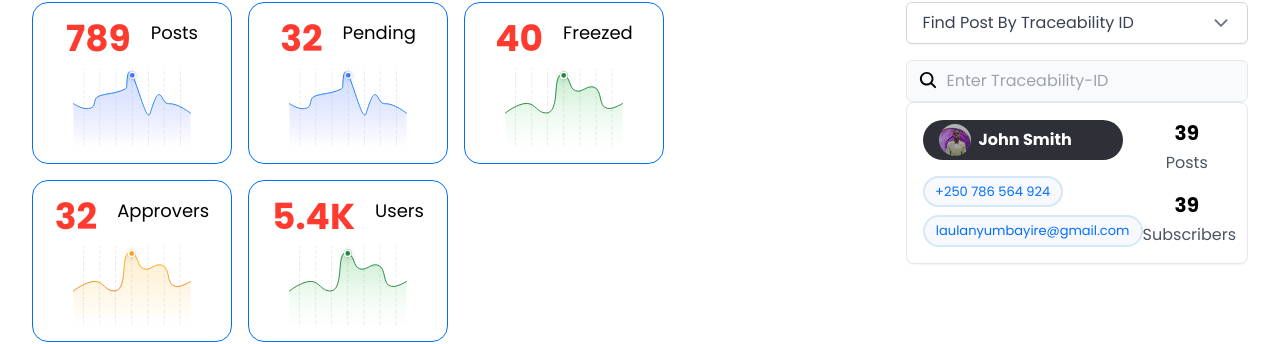
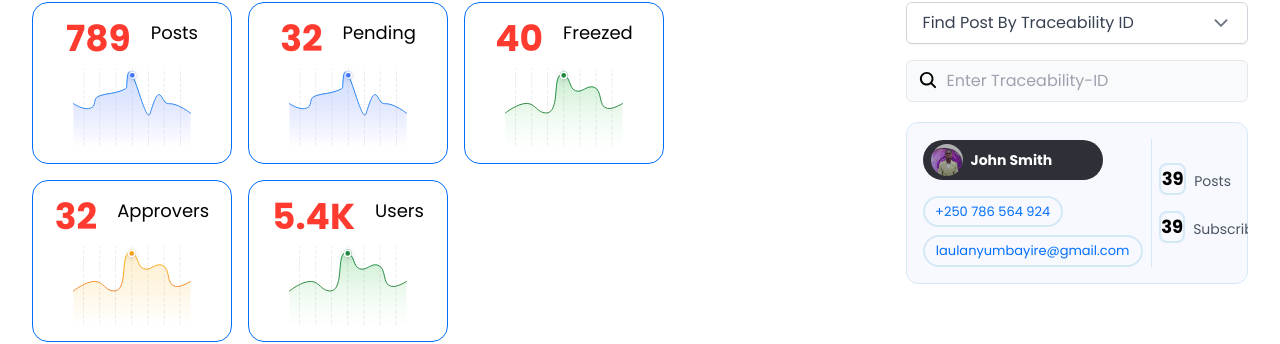
Before and after one commit to mahingaRodin/Talynk, a React (Vite) app: page / in a window 1280 px wide. Shown: the part 114-458 px from the top of the page. Built offline with nearby package versions, Linux system fonts and the light colour scheme.

Commit message:
user section

```diff
--- a/src/components/overview/sidebar.tsx
+++ b/src/components/overview/sidebar.tsx
@@ -1,6 +1,7 @@
 import { useState } from "react";
 import { IoChevronDown, IoSearch } from "react-icons/io5";
 import lanez from '../../assets/lanez.jpg'
+import userData from '../../userData'
 
 const DropdownFilter = () => {
   const [selectedOption, setSelectedOption] = useState(""); // To track selected option
@@ -68,43 +69,42 @@ const DropdownFilter = () => {
         </div>
       </div>
 
-      <div className="flex items-center justify-between w-full max-w-lg p-4 border border-blue-200 rounded-lg bg-white shadow-sm">
+      <div className="flex mt-5 items-center justify-between w-full max-w-lg p-4 border border-kyan rounded-xl bg-lightGrey">
       {/* Left Section */}
       <div className="flex flex-col">
-        <div className="flex items-center space-x-2 w-[200px] bg-black1 text-white rounded-[30px] px-4 py-1">
-          <img
-            src={lanez}
-            alt="Profile"
-            className="w-8 h-8 rounded-full"
-          />
-          <span className="text-md font-semibold">John Smith</span>
+        <div className="flex items-center space-x-2 w-[180px] bg-black1 text-white rounded-[30px] px-2 py-1">
+          <img src={lanez} alt="Profile" className="w-8 h-8 rounded-full" />
+          <span className="text-sm font-semibold">{userData.name}</span>
         </div>
         <div className="mt-4 space-y-2">
           {/* Phone Number Section */}
-  <div className="flex items-center w-[140px] justify-center border-2 border-kyan bg-lightGrey bg-blue-100 text-blue-500 font-medium rounded-full  py-1">
-    <p className="text-blue text-[13px]">+250 786 564 924</p>
+          <div className="flex items-center w-[140px] justify-center border-2 border-kyan bg-lightGrey bg-blue-100 text-blue-500 font-medium rounded-full py-1">
+            <p className="text-blue text-[13px]">{userData.phone}</p>
           </div>
 
           {/* Email Section */}
           <div className="flex items-center w-[220px] justify-center border-2 border-kyan bg-lightGrey bg-blue-100 text-blue-500 font-medium rounded-full px-6 py-1">
-    <p className="text-blue text-[13px]">laulanyumbayire@gmail.com</p>
+            <p className="text-blue text-[13px]">{userData.email}</p>
+          </div>
         </div>
       </div>
 
-      </div>
+      {/* Divider */}
+      <div className="h-32 w-[1px] bg-kyan mx-2"></div>
 
       {/* Right Section */}
       <div className="grid grid-cols-1 gap-4 text-center">
-        <div className="space-y-1">
-          <p className="text-xl font-bold">39</p>
-          <p className="text-gray-600">Posts</p>
+        {userData.stats.map((stat, index) => (
+          <div key={index} className="gap-2 flex">
+            <div className="flex items-center justify-center w-8 border-2 border-kyan bg-lightGrey h-8 bg-blue-100 text-blue-500 font-bold rounded-lg">
+              <p className="text-lg">{stat.count}</p>
             </div>
-        <div className="space-y-1">
-          <p className="text-xl font-bold">39</p>
-          <p className="text-gray-600">Subscribers</p>
+            <p className="text-gray-600 text-sm relative top-2">{stat.label}</p>
+          </div>
+        ))}
       </div>
     </div>
-    </div>
+
     </div>
   );
 };
--- /dev/null
+++ b/src/userData.js
@@ -0,0 +1,11 @@
+const userData = {
+    name: "John Smith",
+    phone: "+250 786 564 924",
+    email: "laulanyumbayire@gmail.com",
+    stats: [
+      { label: "Posts", count: 39 },
+      { label: "Subscribers", count: 39 },
+    ],
+  };
+
+  export default userData;
```
Lines whose indentation alone changed are shown as unchanged.
